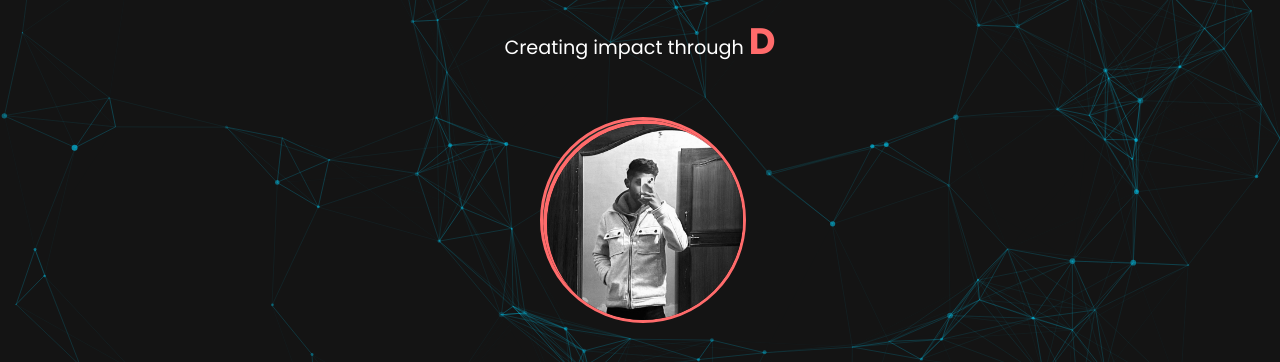
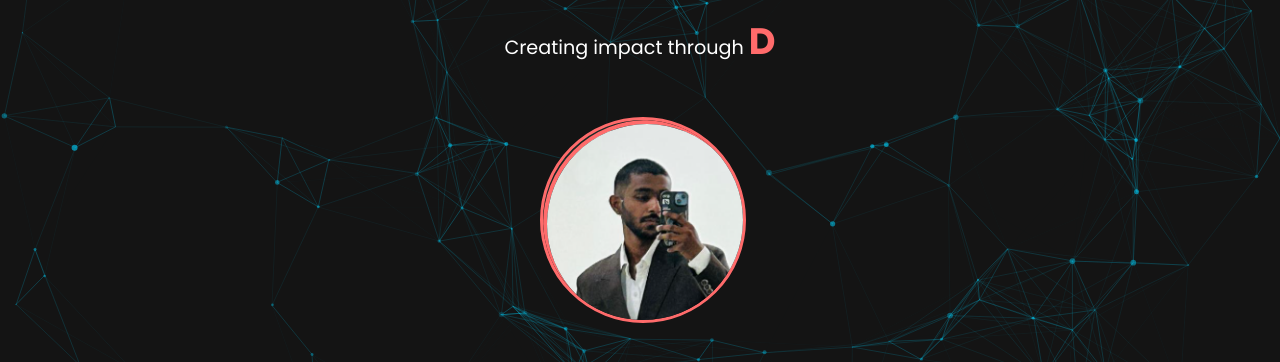
Before and after one commit to harshhkumar/portfolio, a plain HTML site: page index.html in a window 1280 px wide. Shown: the part 263-625 px from the top of the page. Drawn offline with nearby package versions, Linux system fonts and the light colour scheme.

Commit message:
added profile photo and readme

```diff
--- a/index.html
+++ b/index.html
@@ -7,7 +7,7 @@
     <link rel="stylesheet" href="style.css">
     <link href="https://fonts.googleapis.com/css2?family=Poppins:wght@400;700&family=Open+Sans:wght@400;600&display=swap" rel="stylesheet">
     <script src="https://cdnjs.cloudflare.com/ajax/libs/font-awesome/6.4.0/js/all.min.js" crossorigin="anonymous"></script>
-    <link rel="icon" type="image/png" sizes="32x32" href="images/Profile.png">
+    <link rel="icon" type="image/png" sizes="32x32" href="images/Profile 2.png" style="border-radius: 50%;">
     <link href="https://fonts.googleapis.com/css2?family=Dancing+Script:wght@700&family=Pacifico&family=Great+Vibes&display=swap" rel="stylesheet">
     <script src="https://cdn.jsdelivr.net/particles.js/2.0.0/particles.min.js"></script>
 </head>
@@ -36,7 +36,7 @@
             <div class="avatar">
                 <div class="avatar-inner">
                     <div class="avatar-front">
-                        <img src="images/Profile.png" alt="Avatar" />
+                        <img src="images/Profile 2.png" alt="Avatar" />
                     </div>
                     <div class="avatar-back">
                         <img src="images/avatar.png" alt="Project" />
```
Also changed, not shown: README.md, images/Profile 2.png (added), images/Profile.png (deleted).
